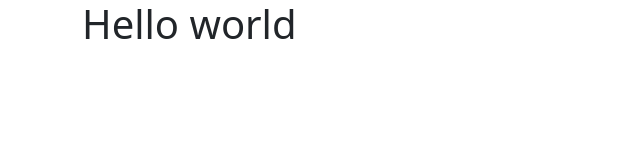
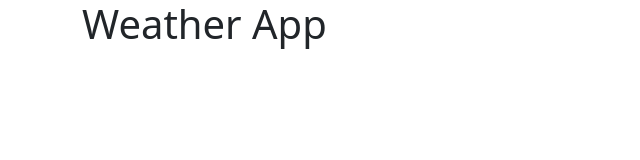
Before and after one commit to CodeNameLola/official-weather-app-project, a plain HTML site: page index.html in a window 1280 px wide. Shown: the whole page, without its empty margins (0-640 px from the left). Drawn offline with nearby package versions, Linux system fonts and the light colour scheme.

Commit message:
changed h1

```diff
--- a/index.html
+++ b/index.html
@@ -16,7 +16,7 @@
   </head>
   <body>
     <div class="container">
-      <h1>Hello world</h1>
+      <h1>Weather App</h1>
     </div>
     <script src="src/index.js"></script>
   </body>
```
